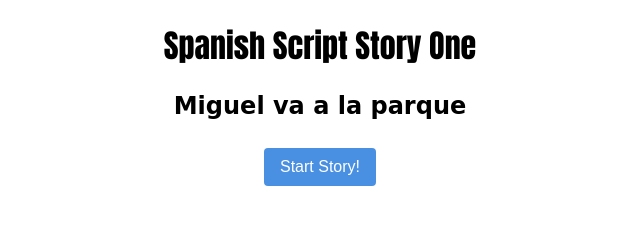
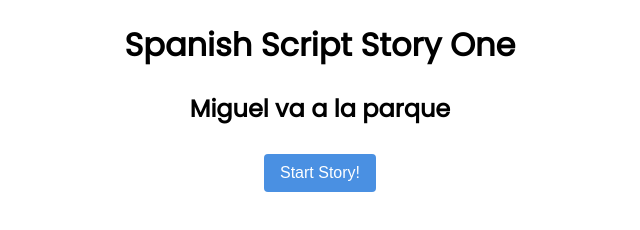
Before and after one commit to dev23jjl/spanishscriptstoryone, a plain HTML site: page index.html in a window 1280 px wide. Shown: the whole page, without its empty margins (320-960 px from the left). Drawn offline with Linux system fonts and the light colour scheme.

Commit message:
Update style.css

```diff
--- a/style.css
+++ b/style.css
@@ -1,23 +1,13 @@
+@import url('https://fonts.googleapis.com/css2?family=Poppins&display=swap');
+
 body {
   justify-content: center;
   align-items: center;
   text-align: center;
-}
-
-p {
-  font-family: -apple-system, BlinkMacSystemFont, 'Segoe UI', Roboto, Oxygen, Ubuntu, Cantarell, 'Open Sans', 'Helvetica Neue', sans-serif;
-}
-
-h1 {
- font-family: Impact, Haettenschweiler, 'Arial Narrow  Bold', sans-serif;
-}
-
-h2 {
- font-family: cursive;
+  font-family: 'Poppins', sans-serif;
 }
 
 h3 {
-  font-family: -apple-system, BlinkMacSystemFont, 'Segoe UI', Roboto, Oxygen, Ubuntu, Cantarell, 'Open Sans', 'Helvetica Neue', sans-serif;
   font-style: bold;
 }
 
```
